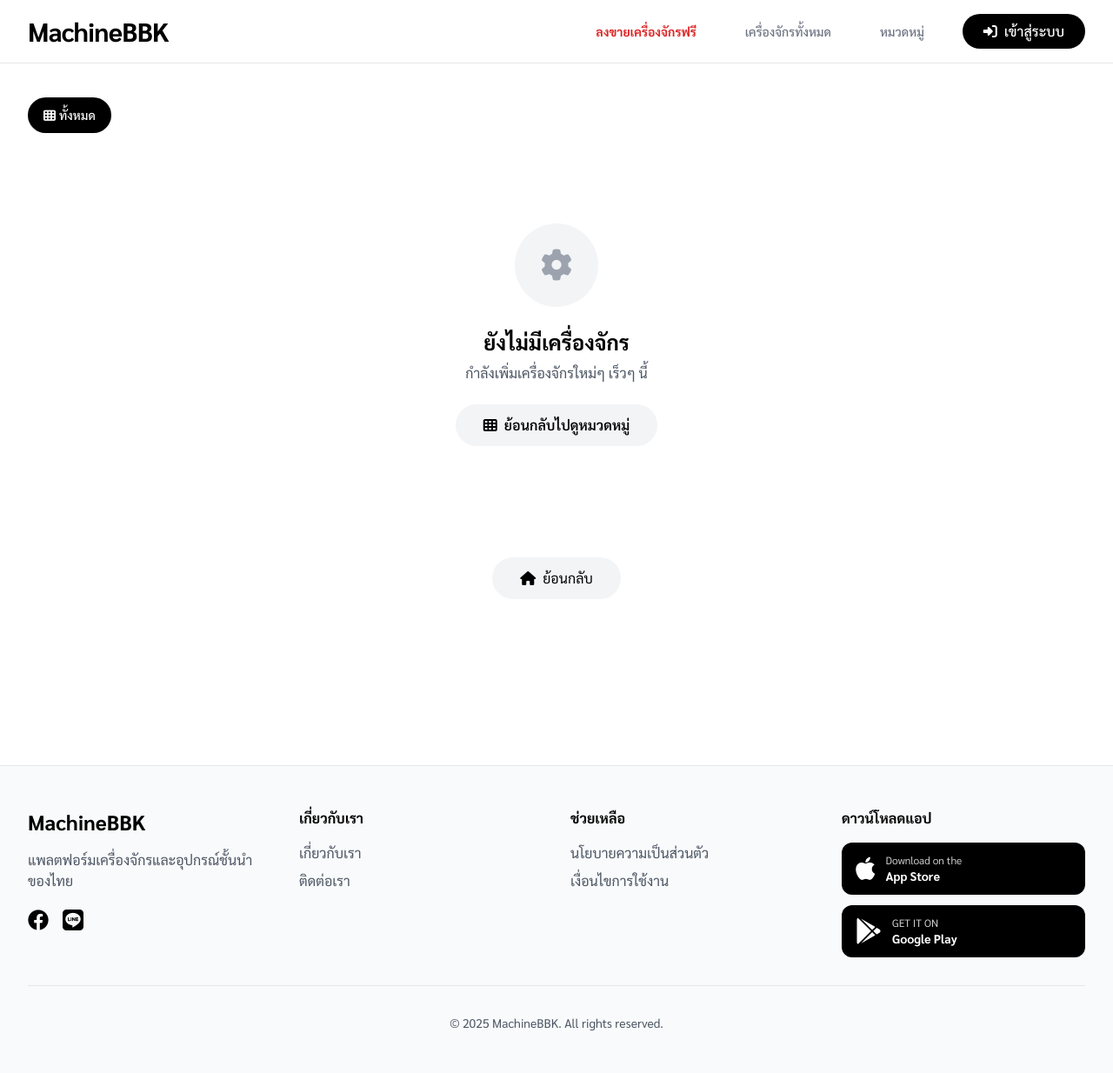
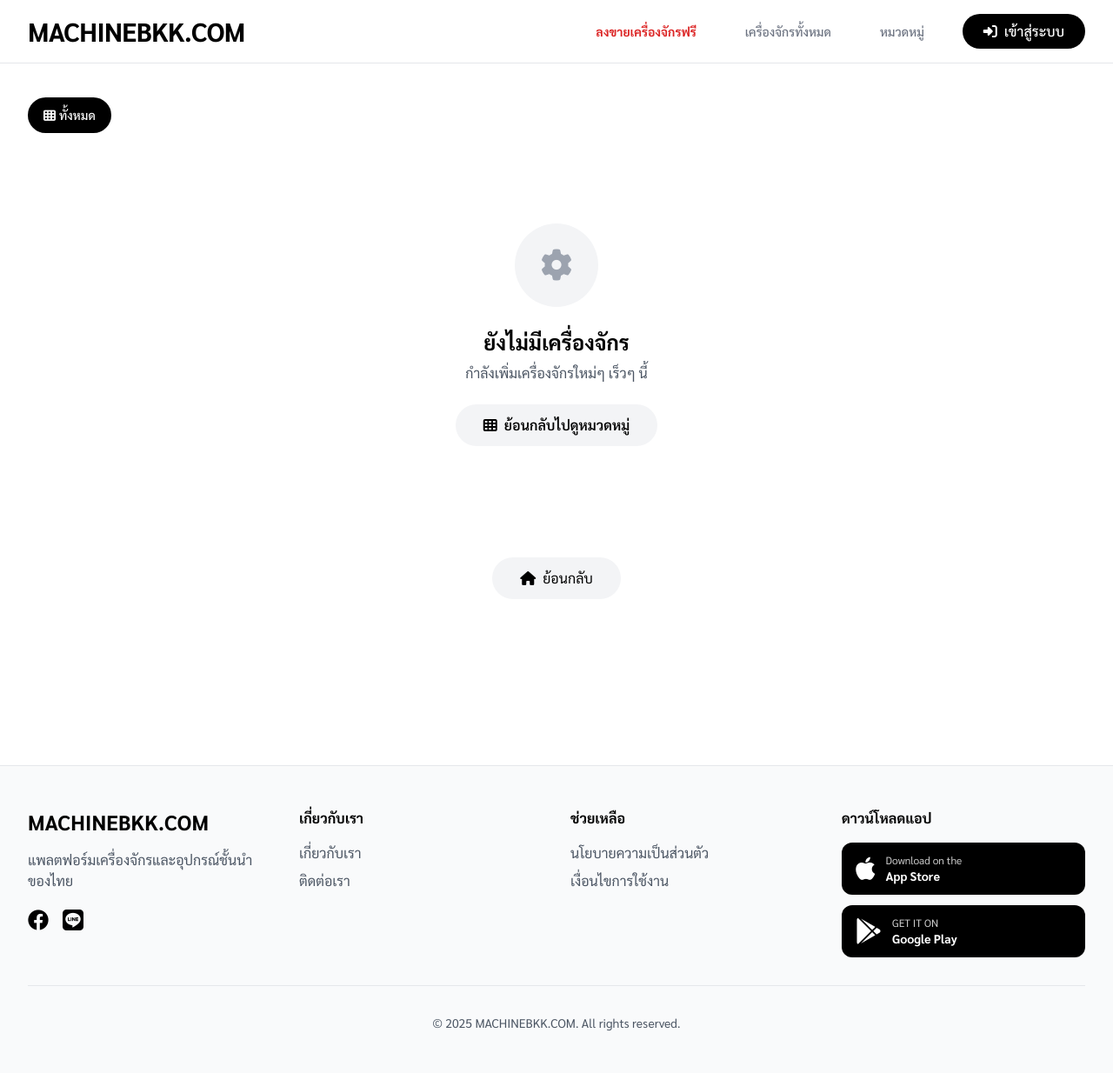
Before and after one commit to Thitphavanh/Uncle-Engineer-Machine-Shop, a Django app: page /machines/ in a window 1280 px wide. Shown: the whole page at 87% size. Run offline with Django 5.2, Linux system fonts and the light colour scheme; data that the repository does not hold is empty; some libraries are stand-ins or nearby versions.

Commit message:
feat: Update site branding to MACHINEBKK.COM across templates and add a deployment script.

```diff
--- a/machine/templates/admin/machine_upload.html
+++ b/machine/templates/admin/machine_upload.html
@@ -1,6 +1,6 @@
 {% extends 'base.html' %}
 
-{% block title %}MachineBBK - อัพโหลด EBook Panel{% endblock %}
+{% block title %}MACHINEBKK.COM - อัพโหลด EBook Panel{% endblock %}
 
 {% block content %}
 <div class="container mx-auto px-4 lg:px-8 py-8">
--- a/machine/templates/auth/login.html
+++ b/machine/templates/auth/login.html
@@ -1,7 +1,7 @@
 {% extends "base.html" %}
 {% load static %}
 
-{% block title %}เข้าสู่ระบบ - MachineBBK{% endblock %}
+{% block title %}เข้าสู่ระบบ - MACHINEBKK.COM{% endblock %}
 
 {% block content %}
 <section class="min-h-screen flex items-center justify-center py-20 bg-gradient-to-br from-gray-50 to-gray-100">
--- a/machine/templates/machine/categories.html
+++ b/machine/templates/machine/categories.html
@@ -1,6 +1,6 @@
 {% extends "base.html" %}
 
-{% block title %}MachineBBK - หมวดหมู่เครื่องจักร{% endblock %}
+{% block title %}MACHINEBKK.COM - หมวดหมู่เครื่องจักร{% endblock %}
 
 {% block content %}
 <div class="container mx-auto px-4 lg:px-8 py-8">
--- a/machine/templates/machine/category-detail.html
+++ b/machine/templates/machine/category-detail.html
@@ -1,7 +1,7 @@
 {% extends "base.html" %}
 {% load humanize %}
 
-{% block title %}MachineBBK - {{ category.name }}{% endblock %}
+{% block title %}MACHINEBKK.COM - {{ category.name }}{% endblock %}
 
 {% block content %}
 <div class="container mx-auto px-4 lg:px-8 py-8">
--- a/machine/templates/machine/machine-detail.html
+++ b/machine/templates/machine/machine-detail.html
@@ -1,7 +1,7 @@
 {% extends "base.html" %}
 {% load humanize %}
 
-{% block title %}MachineBBK - {{ machine.title }}{% endblock %}
+{% block title %}MACHINEBKK.COM - {{ machine.title }}{% endblock %}
 
 {% block content %}
 <div class="bg-gray-50 min-h-screen pb-12">
@@ -89,7 +89,7 @@
                             <!-- <span class="bg-red-100 text-red-600 text-xs font-bold px-2 py-1 rounded">ลดราคา</span> -->
                         </div>
                         <p class="text-xs text-gray-500 mt-2">
-                           <i class="fas fa-shield-alt mr-1"></i> รับประกันสินค้าคุณภาพจาก MachineBBK
+                           <i class="fas fa-shield-alt mr-1"></i> รับประกันสินค้าคุณภาพจาก MACHINEBKK.COM
                         </p>
                     </div>
 
--- a/machine/templates/machine/machines.html
+++ b/machine/templates/machine/machines.html
@@ -1,7 +1,7 @@
 {% extends "base.html" %}
 {% load humanize %}
 
-{% block title %}MachineBBK - เครื่องจักรเครื่องจักร{% endblock %}
+{% block title %}MACHINEBKK.COM - เครื่องจักรเครื่องจักร{% endblock %}
 
 {% block content %}
 <div class="container mx-auto px-4 lg:px-8 py-8">
--- a/templates/base.html
+++ b/templates/base.html
@@ -5,26 +5,26 @@
     <meta name="viewport" content="width=device-width, initial-scale=1.0">
 
     <!-- SEO Meta Tags -->
-    <title>{% block title %}MachineBBK - แพลตฟอร์มเครื่องจักร{% endblock %}</title>
-    <meta name="description" content="{% block description %}MachineBBK แพลตฟอร์มเครื่องจักรและอุปกรณ์ชั้นนำของไทย มีเครื่องจักรมากกว่า 10,000 รายการ ครอบคลุมทุกหมวดหมู่ เข้าถึงได้ทุกที่ทุกเวลา{% endblock %}">
-    <meta name="keywords" content="{% block keywords %}เครื่องจักร, Machine, อุปกรณ์, MachineBBK, machine Thailand, เครื่องจักรออนไลน์{% endblock %}">
-    <meta name="author" content="MachineBBK">
+    <title>{% block title %}MACHINEBKK.COM - แพลตฟอร์มเครื่องจักร{% endblock %}</title>
+    <meta name="description" content="{% block description %}MACHINEBKK.COM แพลตฟอร์มเครื่องจักรและอุปกรณ์ชั้นนำของไทย มีเครื่องจักรมากกว่า 10,000 รายการ ครอบคลุมทุกหมวดหมู่ เข้าถึงได้ทุกที่ทุกเวลา{% endblock %}">
+    <meta name="keywords" content="{% block keywords %}เครื่องจักร, Machine, อุปกรณ์, MACHINEBKK.COM, machine Thailand, เครื่องจักรออนไลน์{% endblock %}">
+    <meta name="author" content="MACHINEBKK.COM">
     <meta name="robots" content="index, follow">
     <link rel="canonical" href="{% block canonical %}{{ request.build_absolute_uri }}{% endblock %}">
 
     <!-- Open Graph Meta Tags -->
-    <meta property="og:title" content="{% block og_title %}MachineBBK - แพลตฟอร์มเครื่องจักรและอุปกรณ์ชั้นนำของไทย{% endblock %}">
-    <meta property="og:description" content="{% block og_description %}MachineBBK แพลตฟอร์มเครื่องจักรและอุปกรณ์ชั้นนำของไทย มีเครื่องจักรมากกว่า 10,000 รายการ{% endblock %}">
+    <meta property="og:title" content="{% block og_title %}MACHINEBKK.COM - แพลตฟอร์มเครื่องจักรและอุปกรณ์ชั้นนำของไทย{% endblock %}">
+    <meta property="og:description" content="{% block og_description %}MACHINEBKK.COM แพลตฟอร์มเครื่องจักรและอุปกรณ์ชั้นนำของไทย มีเครื่องจักรมากกว่า 10,000 รายการ{% endblock %}">
     <meta property="og:type" content="{% block og_type %}website{% endblock %}">
     <meta property="og:url" content="{{ request.build_absolute_uri }}">
     <meta property="og:image" content="{% block og_image %}{{ request.scheme }}://{{ request.get_host }}/static/images/og-image.jpg{% endblock %}">
-    <meta property="og:site_name" content="MachineBBK">
+    <meta property="og:site_name" content="MACHINEBKK.COM">
     <meta property="og:locale" content="th_TH">
 
     <!-- Twitter Card Meta Tags -->
     <meta name="twitter:card" content="summary_large_image">
-    <meta name="twitter:title" content="{% block twitter_title %}MachineBBK - แพลตฟอร์มเครื่องจักรและอุปกรณ์ชั้นนำของไทย{% endblock %}">
-    <meta name="twitter:description" content="{% block twitter_description %}MachineBBK แพลตฟอร์มเครื่องจักรและอุปกรณ์ชั้นนำของไทย{% endblock %}">
+    <meta name="twitter:title" content="{% block twitter_title %}MACHINEBKK.COM - แพลตฟอร์มเครื่องจักรและอุปกรณ์ชั้นนำของไทย{% endblock %}">
+    <meta name="twitter:description" content="{% block twitter_description %}MACHINEBKK.COM แพลตฟอร์มเครื่องจักรและอุปกรณ์ชั้นนำของไทย{% endblock %}">
     <meta name="twitter:image" content="{% block twitter_image %}{{ request.scheme }}://{{ request.get_host }}/static/images/og-image.jpg{% endblock %}">
 
     <!-- Additional SEO -->
@@ -128,7 +128,7 @@
                 <div class="flex items-center justify-between">
                     <!-- Logo -->
                     <a href="/" class="text-3xl font-bold tracking-tight">
-                        MachineBBK
+                        MACHINEBKK.COM
                     </a>
 
                     <!-- Desktop Menu -->
@@ -220,7 +220,7 @@
             <div class="grid md:grid-cols-2 lg:grid-cols-4 gap-8 mb-8">
                 <!-- Company Info -->
                 <div>
-                    <h3 class="text-2xl font-bold mb-4">MachineBBK</h3>
+                    <h3 class="text-2xl font-bold mb-4">MACHINEBKK.COM</h3>
                     <p class="text-gray-600 mb-4">
                         แพลตฟอร์มเครื่องจักรและอุปกรณ์ชั้นนำของไทย
                     </p>
@@ -287,7 +287,7 @@
 
             <!-- Copyright -->
             <div class="border-t border-gray-200 pt-8 text-center text-gray-600 text-sm">
-                <p>&copy; 2025 MachineBBK. All rights reserved.</p>
+                <p>&copy; 2025 MACHINEBKK.COM. All rights reserved.</p>
             </div>
         </div>
     </footer>
@@ -372,8 +372,8 @@
     {
         "@context": "https://schema.org",
         "@type": "WebSite",
-        "name": "MachineBBK",
-        "alternateName": "MachineBBK",
+        "name": "MACHINEBKK.COM",
+        "alternateName": "MACHINEBKK.COM",
         "url": "{{ request.scheme }}://{{ request.get_host }}",
         "description": "แพลตฟอร์มเครื่องจักรและอุปกรณ์ชั้นนำของไทย มีเครื่องจักรมากกว่า 10,000 รายการ",
         "potentialAction": {
@@ -388,7 +388,7 @@
     {
         "@context": "https://schema.org",
         "@type": "Organization",
-        "name": "MachineBBK",
+        "name": "MACHINEBKK.COM",
         "url": "{{ request.scheme }}://{{ request.get_host }}",
         "logo": "{{ request.scheme }}://{{ request.get_host }}/static/images/logo.png",
         "description": "แพลตฟอร์มเครื่องจักรและอุปกรณ์ชั้นนำของไทย",
--- a/templates/pages/about.html
+++ b/templates/pages/about.html
@@ -1,12 +1,12 @@
 {% extends 'base.html' %}
 
-{% block title %}MachineBBK - เกี่ยวกับเรา{% endblock %}
+{% block title %}MACHINEBKK.COM - เกี่ยวกับเรา{% endblock %}
 
 {% block content %}
 <div class="container mx-auto px-4 lg:px-8 py-12">
     <!-- Hero Section -->
     <div class="text-center mb-16">
-        <h1 class="text-5xl font-bold mb-6">เกี่ยวกับ MachineBBK</h1>
+        <h1 class="text-5xl font-bold mb-6">เกี่ยวกับ MACHINEBKK.COM</h1>
         <p class="text-xl text-gray-600 max-w-3xl mx-auto">
             แพลตฟอร์มเครื่องจักรจาก Uncle Engineer ที่มุ่งมั่นนำเสนอเครื่องจักรและอุปกรณ์คุณภาพสูงให้กับทุกคน
         </p>
--- a/templates/pages/careers.html
+++ b/templates/pages/careers.html
@@ -1,6 +1,6 @@
 {% extends 'base.html' %}
 
-{% block title %}MachineBBK - ร่วมงานกับเรา{% endblock %}
+{% block title %}MACHINEBKK.COM - ร่วมงานกับเรา{% endblock %}
 
 {% block content %}
 <div class="container mx-auto px-4 lg:px-8 py-12">
@@ -14,7 +14,7 @@
 
     <!-- Why Join Us Section -->
     <div class="bg-black text-white rounded-3xl p-12 mb-16">
-        <h2 class="text-3xl font-bold mb-12 text-center">ทำไมต้องร่วมงานกับ MachineBBK</h2>
+        <h2 class="text-3xl font-bold mb-12 text-center">ทำไมต้องร่วมงานกับ MACHINEBKK.COM</h2>
         <div class="grid md:grid-cols-3 gap-8">
             <div class="text-center">
                 <div class="w-16 h-16 bg-white text-black rounded-full flex items-center justify-center mb-4 mx-auto">
@@ -237,7 +237,7 @@
                     4
                 </div>
                 <h3 class="font-bold mb-2">เริ่มงาน</h3>
-                <p class="text-gray-600 text-sm">ยินดีต้อนรับสู่ MachineBBK!</p>
+                <p class="text-gray-600 text-sm">ยินดีต้อนรับสู่ MACHINEBKK.COM!</p>
             </div>
         </div>
     </div>
--- a/templates/pages/contact.html
+++ b/templates/pages/contact.html
@@ -1,6 +1,6 @@
 {% extends 'base.html' %}
 
-{% block title %}MachineBBK - ติดต่อเรา{% endblock %}
+{% block title %}MACHINEBKK.COM - ติดต่อเรา{% endblock %}
 
 {% block content %}
 <div class="container mx-auto px-4 lg:px-8 py-12">
@@ -8,7 +8,7 @@
     <div class="text-center mb-16">
         <h1 class="text-5xl font-bold mb-6">ติดต่อเรา</h1>
         <p class="text-xl text-gray-600 max-w-3xl mx-auto">
-            ทีมงาน MachineBBK ยินดีให้บริการและตอบคำถามของคุณ ติดต่อเราผ่านช่องทางด้านล่าง
+            ทีมงาน MACHINEBKK.COM ยินดีให้บริการและตอบคำถามของคุณ ติดต่อเราผ่านช่องทางด้านล่าง
         </p>
     </div>
 
--- a/templates/pages/privacy-policy.html
+++ b/templates/pages/privacy-policy.html
@@ -1,6 +1,6 @@
 {% extends 'base.html' %}
 
-{% block title %}MachineBBK - นโยบายความเป็นส่วนตัว{% endblock %}
+{% block title %}MACHINEBKK.COM - นโยบายความเป็นส่วนตัว{% endblock %}
 
 {% block content %}
 <div class="container mx-auto px-4 lg:px-8 py-12">
@@ -8,7 +8,7 @@
     <div class="text-center mb-16">
         <h1 class="text-5xl font-bold mb-6">นโยบายความเป็นส่วนตัว</h1>
         <p class="text-xl text-gray-600 max-w-3xl mx-auto">
-            MachineBBK ให้ความสำคัญกับความเป็นส่วนตัวของคุณ นโยบายนี้อธิบายถึงวิธีการที่เราเก็บรวบรวม ใช้งาน และปกป้องข้อมูลส่วนบุคคลของคุณ
+            MACHINEBKK.COM ให้ความสำคัญกับความเป็นส่วนตัวของคุณ นโยบายนี้อธิบายถึงวิธีการที่เราเก็บรวบรวม ใช้งาน และปกป้องข้อมูลส่วนบุคคลของคุณ
         </p>
         <p class="text-sm text-gray-500 mt-4">อัปเดตล่าสุด: 13 พฤศจิกายน 2568</p>
     </div>
@@ -19,7 +19,7 @@
         <div class="bg-gray-50 rounded-3xl p-8 mb-8">
             <h2 class="text-2xl font-bold mb-4">บทนำ</h2>
             <p class="text-gray-700 leading-relaxed">
-                บริษัท คอนส์ โรโบติกส์ จำกัด ("เรา", "ของเรา" หรือ "MachineBBK") ให้ความสำคัญกับความเป็นส่วนตัวของผู้ใช้งาน
+                บริษัท คอนส์ โรโบติกส์ จำกัด ("เรา", "ของเรา" หรือ "MACHINEBKK.COM") ให้ความสำคัญกับความเป็นส่วนตัวของผู้ใช้งาน
                 นโยบายความเป็นส่วนตัวนี้อธิบายถึงวิธีการที่เราเก็บรวบรวม ใช้งาน เปิดเผย และปกป้องข้อมูลส่วนบุคคลของคุณ
                 เมื่อคุณใช้บริการของเรา รวมถึงเว็บไซต์และแอปพลิเคชันมือถือ
             </p>
```
Also changed, not shown: templates/index.html (+6 -6 lines), templates/pages/partners.html (+4 -4 lines), templates/pages/terms-of-service.html (+6 -6 lines), 1 other file.
